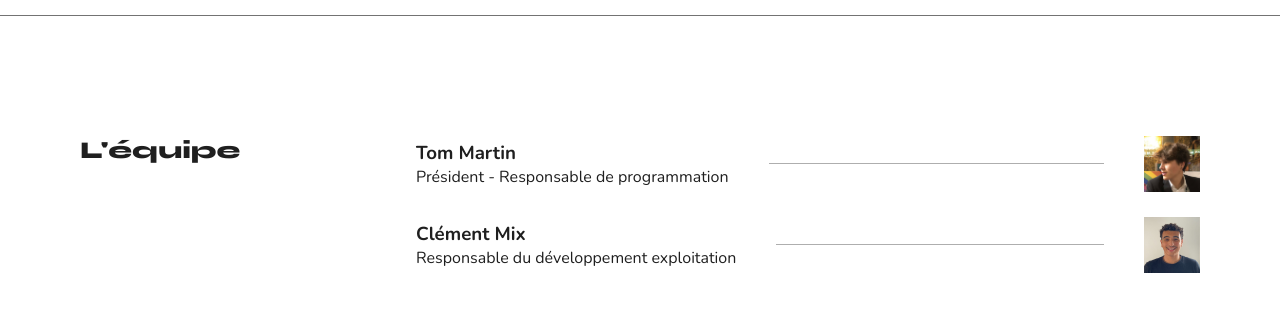
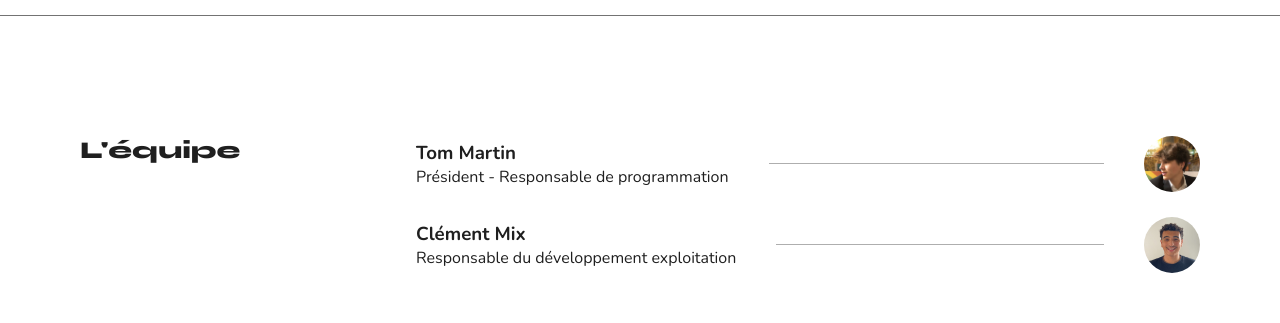
Before and after one commit to tom-mp4/paraleclypse, a Vue app: page /about in a window 1280 px wide. Shown: the part 3280-3603 px from the top of the page. Built offline with nearby package versions, Linux system fonts and the light colour scheme.

Commit message:
Modified shape of the Team.vue images

```diff
--- a/src/components/About/Team.vue
+++ b/src/components/About/Team.vue
@@ -82,6 +82,7 @@
 
       .teamImg {
         height: 7vh;
+        border-radius: 9999px;
       }
     }
   }
```
